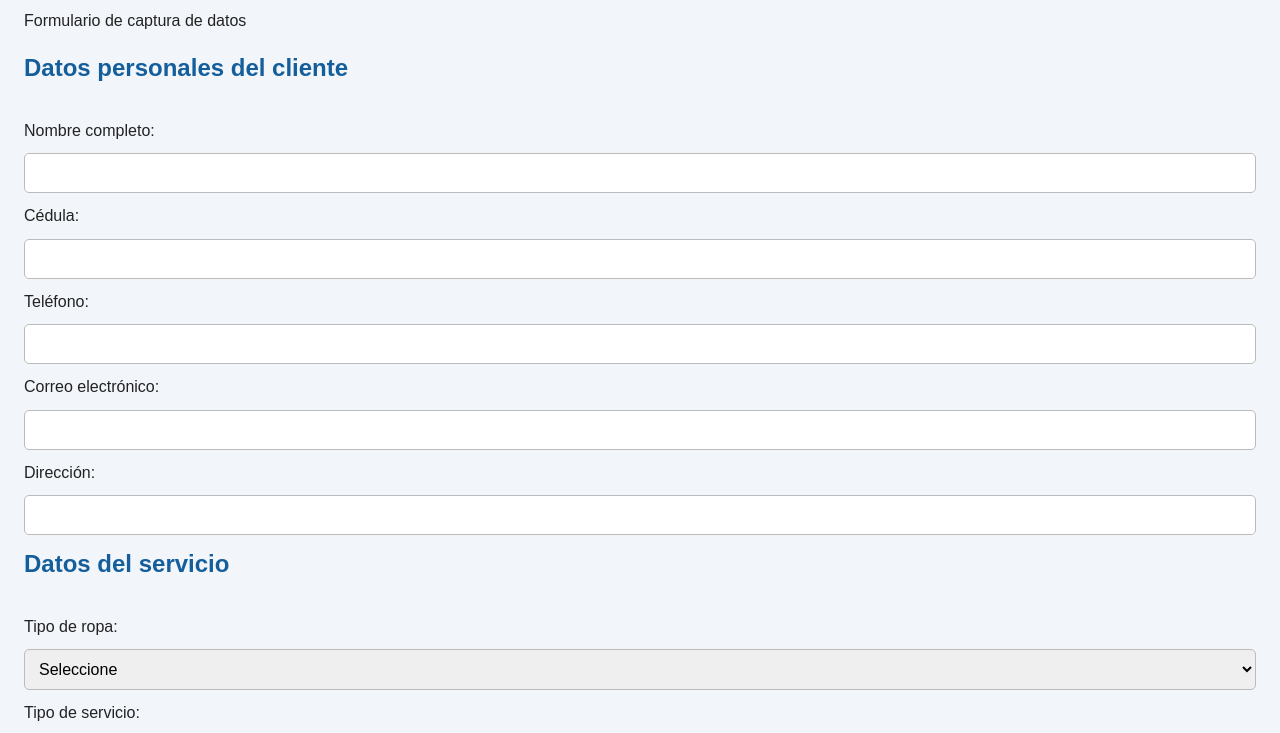
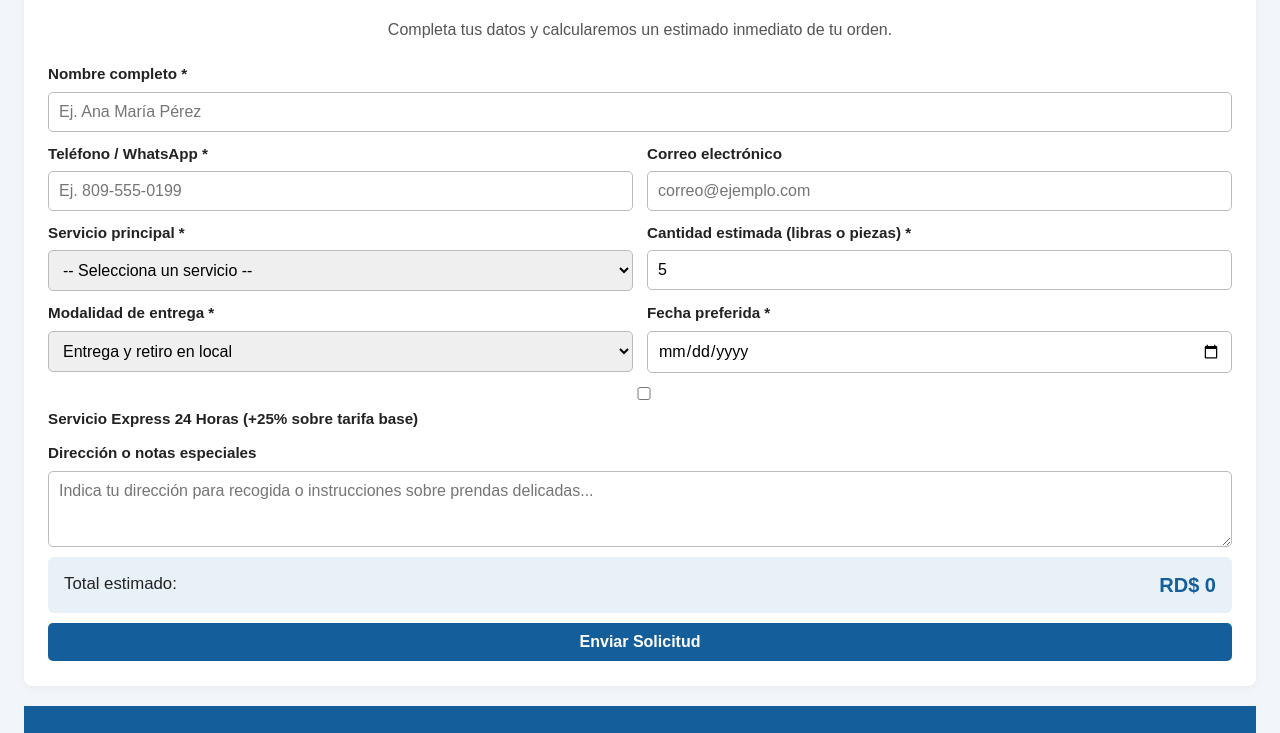
Before and after one commit to Joselfut/lavanderia-g1-trabajofinal, a plain HTML site: page lavanderia-g1/index.html in a window 1280 px wide. Shown: the part 2073-2806 px from the top of the page. Drawn offline with Linux system fonts and the light colour scheme; files that its build step writes are made by us from their sources.

Commit message:
Refactor HTML structure for laundry service form

```diff
--- a/lavanderia-g1/index.html
+++ b/lavanderia-g1/index.html
@@ -124,109 +124,128 @@
 
 
         <!-- SECCIÓN CAPTURA DE DATOS / FORMULARIO (HANDEL BLADIMIR DE LA ROSA MARTINEZ) -->
-<!DOCTYPE html>
-<html lang="es">
-<head>
-    <meta charset="UTF-8">
-    <meta name="viewport" content="width=device-width, initial-scale=1.0">
-    <title>Formulario de Lavandería</title>
-    <link rel="stylesheet" href="estilos.css">
-</head>
-<body>
+<section id="reserva" class="card">
+  <div class="form-wrapper">
+    <h2 class="section-title">Solicitar Servicio / Agendar Recogida</h2>
+    <p class="section-subtitle">
+      Completa tus datos y calcularemos un estimado inmediato de tu orden.
+    </p>
 
-    <div class="contenedor">
-        <h1>🧺 Lavandería g1</h1>
-        <p class="subtitulo">Formulario de captura de datos</p>
+    <form id="form-reserva" novalidate>
+      <div class="form-group">
+        <label for="nombre">Nombre completo *</label>
+        <input
+          type="text"
+          id="nombre"
+          name="nombre"
+          placeholder="Ej. Ana María Pérez"
+          required
+        />
+      </div>
 
-        <form id="formulario">
+      <div class="form-row">
+        <div class="form-group">
+          <label for="telefono">Teléfono / WhatsApp *</label>
+          <input
+            type="tel"
+            id="telefono"
+            name="telefono"
+            placeholder="Ej. 809-555-0199"
+            required
+          />
+        </div>
 
-            <h2>Datos personales del cliente</h2>
+        <div class="form-group">
+          <label for="correo">Correo electrónico</label>
+          <input
+            type="email"
+            id="correo"
+            name="correo"
+            placeholder="correo@ejemplo.com"
+          />
+        </div>
+      </div>
 
-            <label>Nombre completo:</label>
-            <input type="text" id="nombre" required>
+      <div class="form-row">
+        <div class="form-group">
+          <label for="servicio">Servicio principal *</label>
+          <select id="servicio" name="servicio" required>
+            <option value="">-- Selecciona un servicio --</option>
+            <option value="lavado-secado" data-precio="65" data-unidad="lb">
+              Lavado y Secado por Libra (RD$ 65 / libra)
+            </option>
+            <option value="planchado" data-precio="50" data-unidad="prenda">
+              Planchado Profesional (Desde RD$ 50 / prenda)
+            </option>
+            <option value="lavado-seco" data-precio="250" data-unidad="pieza">
+              Lavado en Seco / Dry Clean (Desde RD$ 250 / pieza)
+            </option>
+            <option value="edredones" data-precio="350" data-unidad="pieza">
+              Edredones y Ropa de Cama (Desde RD$ 350 / pieza)
+            </option>
+          </select>
+        </div>
 
-            <label>Cédula:</label>
-            <input type="text" id="cedula">
+        <div class="form-group">
+          <label for="cantidad">Cantidad estimada (libras o piezas) *</label>
+          <input
+            type="number"
+            id="cantidad"
+            name="cantidad"
+            min="1"
+            value="5"
+            required
+          />
+        </div>
+      </div>
 
-            <label>Teléfono:</label>
-            <input type="tel" id="telefono" required>
+      <div class="form-row">
+        <div class="form-group">
+          <label for="modalidad">Modalidad de entrega *</label>
+          <select id="modalidad" name="modalidad" required>
+            <option value="Entrega y retiro en local" data-domicilio="0">
+              Entrega y retiro en local
+            </option>
+            <option value="Recogida y entrega a domicilio" data-domicilio="80">
+              Recogida y entrega a domicilio (Gratis +RD$ 500)
+            </option>
+          </select>
+        </div>
 
-            <label>Correo electrónico:</label>
-            <input type="email" id="correo">
+        <div class="form-group">
+          <label for="fecha">Fecha preferida *</label>
+          <input type="date" id="fecha" name="fecha" required />
+        </div>
+      </div>
 
-            <label>Dirección:</label>
-            <input type="text" id="direccion">
+      <div class="form-group">
+        <label for="express">
+          <input type="checkbox" id="express" name="express" />
+          Servicio Express 24 Horas (+25% sobre tarifa base)
+        </label>
+      </div>
 
-            <h2>Datos del servicio</h2>
+      <div class="form-group">
+        <label for="notas">Dirección o notas especiales</label>
+        <textarea
+          id="notas"
+          name="notas"
+          rows="3"
+          placeholder="Indica tu dirección para recogida o instrucciones sobre prendas delicadas..."
+        ></textarea>
+      </div>
 
-            <label>Tipo de ropa:</label>
-            <select id="ropa" required>
-                <option value="">Seleccione</option>
-                <option>Ropa regular</option>
-                <option>Sábanas</option>
-                <option>Toallas</option>
-                <option>Edredones</option>
-                <option>Cortinas</option>
-                <option>Otros</option>
-            </select>
+      <div class="estimado-box">
+        <span>Total estimado:</span>
+        <strong id="total-estimado">RD$ 0</strong>
+      </div>
 
-            <label>Tipo de servicio:</label>
-            <select id="servicio" required>
-                <option value="">Seleccione</option>
-                <option>Lavado</option>
-                <option>Secado</option>
-                <option>Planchado</option>
-                <option>Lavado y secado</option>
-                <option>Servicio completo</option>
-            </select>
+      <button type="submit" class="btn-full">Enviar Solicitud</button>
+    </form>
 
-            <label>Cantidad de libras:</label>
-            <input type="number" id="libras" min="1" required>
-
-            <label>Fecha de recepción:</label>
-            <input type="date" id="recepcion" required>
-
-            <label>Fecha de entrega:</label>
-            <input type="date" id="entrega" required>
-
-            <h2>Datos del pago</h2>
-
-            <label>Precio total (RD$):</label>
-            <input type="number" id="precio" min="0" step="0.01" required>
-
-            <label>Método de pago:</label>
-            <select id="metodo" required>
-                <option value="">Seleccione</option>
-                <option>Efectivo</option>
-                <option>Transferencia</option>
-                <option>Tarjeta</option>
-            </select>
-
-            <label>Estado del pago:</label>
-            <select id="estado" required>
-                <option value="">Seleccione</option>
-                <option>Pagado</option>
-                <option>Pendiente</option>
-                <option>Abono</option>
-            </select>
-
-            <label>Observaciones:</label>
-            <textarea id="observaciones" rows="4"></textarea>
-
-            <div class="botones">
-                <button type="submit">Guardar datos</button>
-                <button type="reset" class="limpiar">Limpiar</button>
-            </div>
-
-        </form>
-
-        <p id="mensaje"></p>
-    </div>
-
-    <script src="script.js"></script>
-
-</body>
-</html>
+    <div id="resultado-envio" class="resultado-envio" aria-live="polite"></div>
+  </div>
+</section>
          <!-- Contenedor donde JavaScript muestra la confirmación o errores -->
 
         <!-- PIE DE PÁGINA (Jose Luis Fuertes) -->
```
